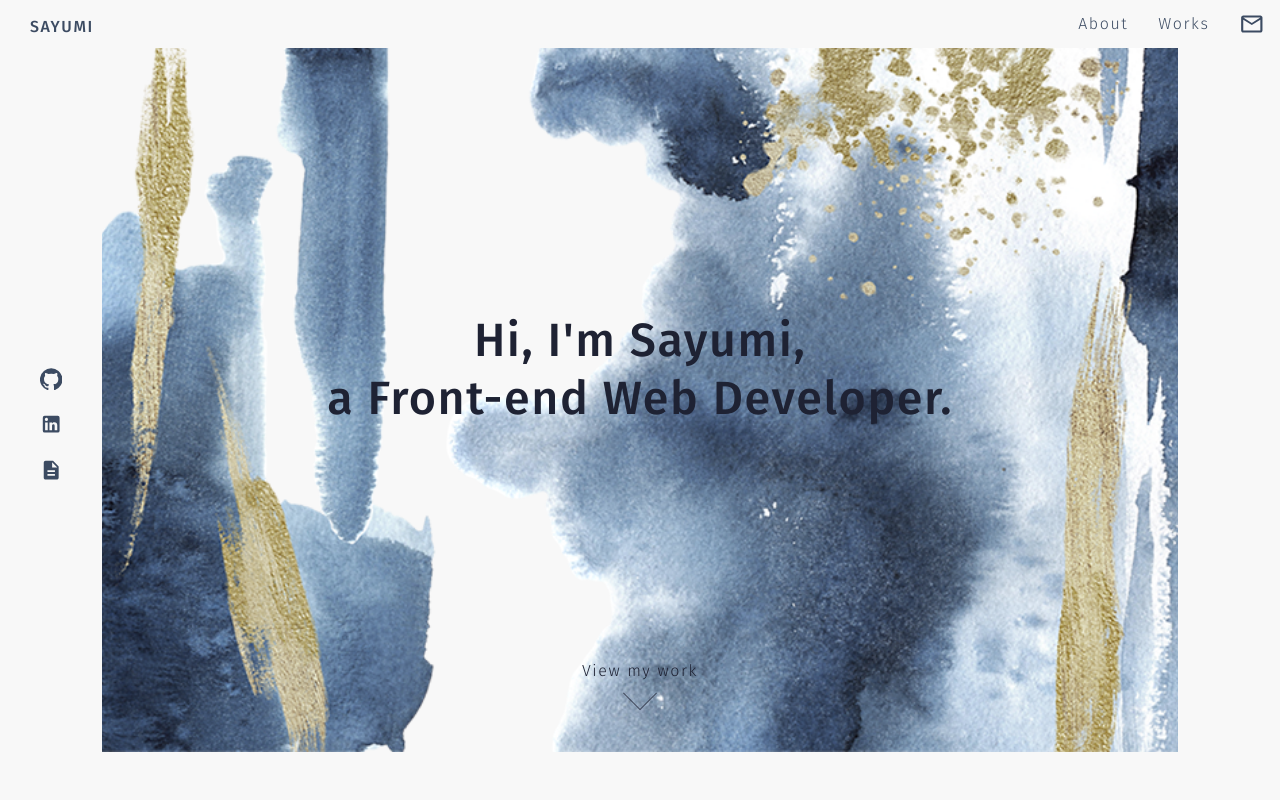
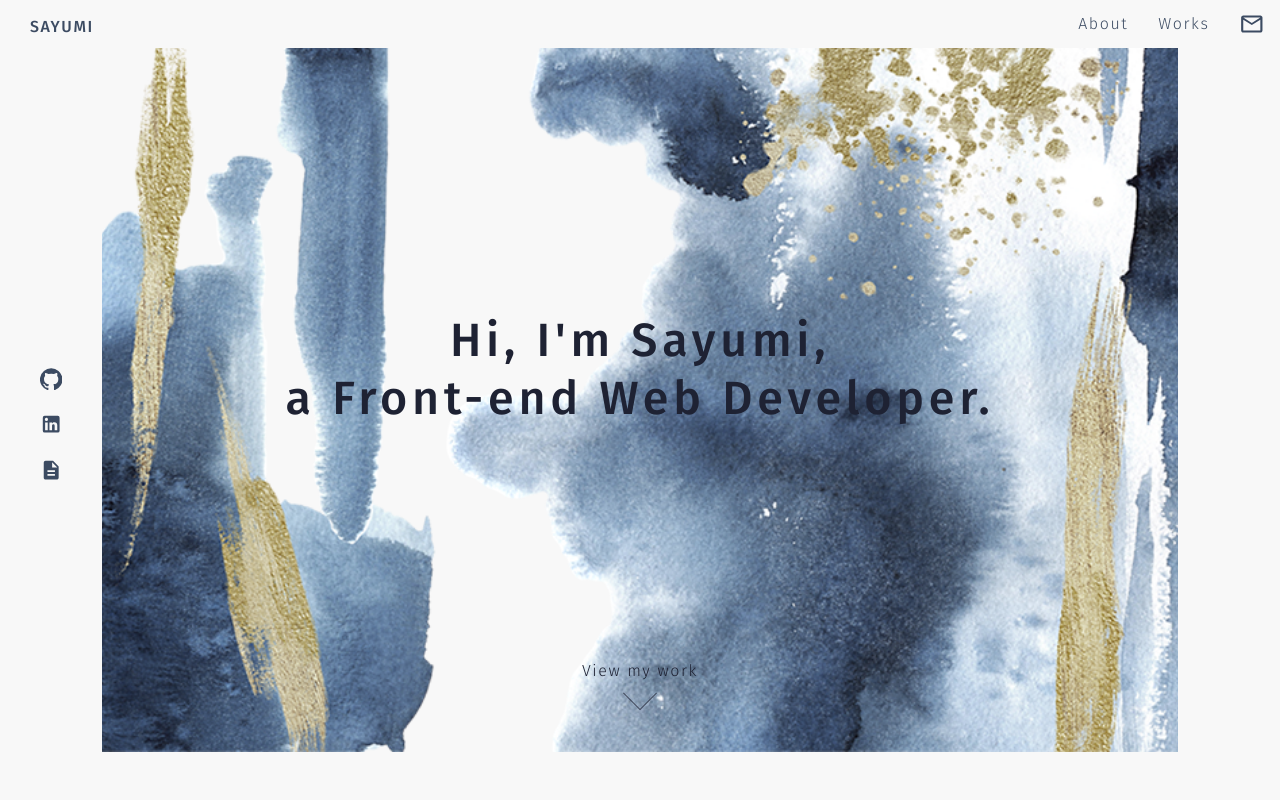
Before and after one commit to Sayumi-n/portfolio-react, a React (Create React App) app: page / in a window 1280 px wide. Shown: the top 800 px of the page. Built offline with nearby package versions, Linux system fonts and the light colour scheme.

Commit message:
header letter spacing edited

```diff
--- a/src/components/asset/theme.jsx
+++ b/src/components/asset/theme.jsx
@@ -33,6 +33,7 @@ let theme = createMuiTheme({
     letterSpacing: "3rem",
     h4: {
       fontWeight: 500,
+      letterSpacing: "0.3rem",
     },
     h5: {
       letterSpacing: "0.3rem",
--- a/src/components/mainpage/Header.jsx
+++ b/src/components/mainpage/Header.jsx
@@ -1,4 +1,4 @@
-import React from "react";
+import React, { useState, useEffect } from "react";
 import styled, { keyframes } from "styled-components";
 import { Typography } from "@material-ui/core";
 import Zoom from "react-reveal/Zoom";
@@ -9,10 +9,13 @@ const StyledHeader = styled.header`
   width: 84%;
   margin: -184px 8% 0 8%;
   text-align: center;
-  background-image: url(${HeaderImg});
-  background-size: cover;
-  background-repeat: no-repeat;
-  background-position: center;
+
+  &.loaded {
+    background-image: url(${HeaderImg});
+    background-size: cover;
+    background-repeat: no-repeat;
+    background-position: center;
+  }
   height: 90vh;
   @media only screen and (max-width: 600px) {
     width: 100%;
@@ -72,8 +75,13 @@ const ScrollArrowText = styled.span`
 `;
 
 const Header = () => {
+  const [isLoading, setIsLoading] = useState(true);
+  useEffect(() => {
+    setTimeout(() => setIsLoading(false), 200);
+  }, []);
+
   return (
-    <StyledHeader id="top">
+    <StyledHeader id="top" className={isLoading ? "" : "loaded"}>
       <TitleDiv>
         <Zoom>
           <Typography variant="h4" style={{ color: "#1E2233" }}>
```
Also changed, not shown: src/components/App.jsx (+1 -6 lines).
